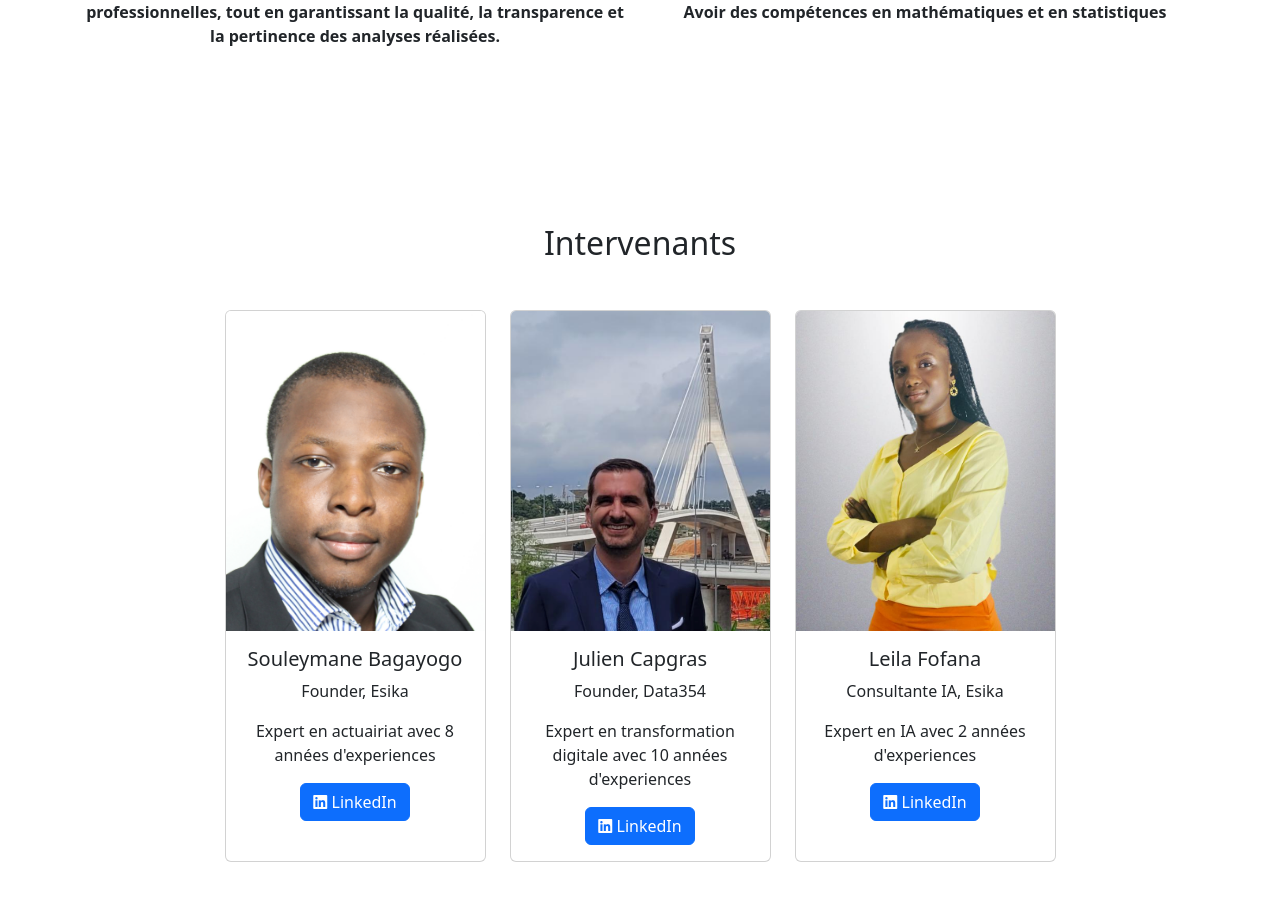
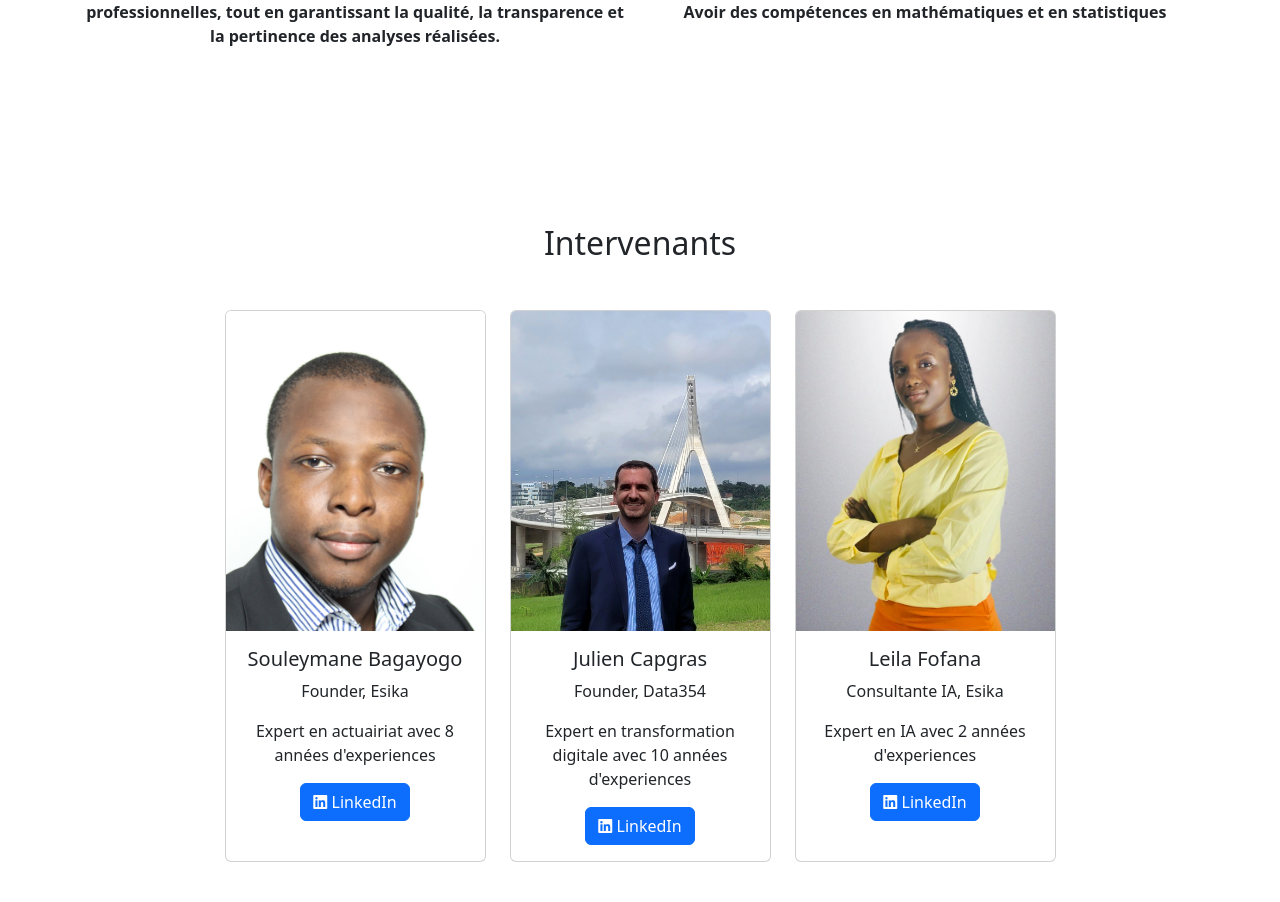
Before and after one commit to LeilaESIKA/Site_Evenement_IA, a Flask app: page / in a window 1280 px wide. Shown: the part 905-1807 px from the top of the page. Run offline with Flask 3, Linux system fonts and the light colour scheme.

Commit message:
modification de la photo de julien

```diff
--- a/templates/index.html
+++ b/templates/index.html
@@ -77,7 +77,7 @@
         <!-- Carte Intervenant 2 -->
         <div class="col-sm-6 col-md-4 col-lg-3">
           <div class="card text-center h-100">
-            <img src="{{ url_for('static', filename='images/julien.png') }}" class="card-img-top" alt="Julien Capgras">
+            <img src="{{ url_for('static', filename='images/julien1.png') }}" class="card-img-top" alt="Julien Capgras">
             <div class="card-body">
               <h5 class="card-title">Julien Capgras</h5>
               <p class="card-text">Founder, Data354</p>
```
Also changed, not shown: static/images/Julien.png (deleted), static/images/julien1.png (added).
